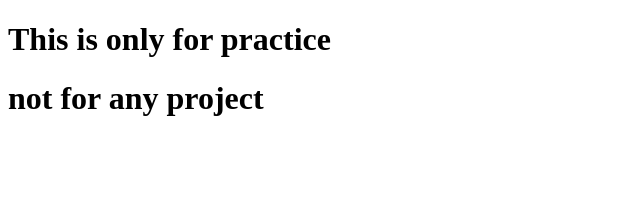
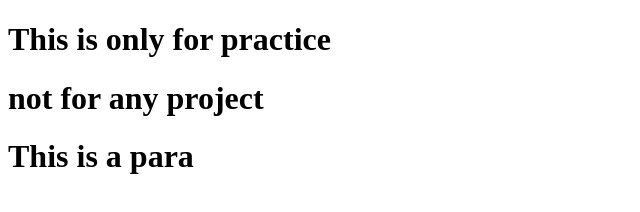
Before and after one commit to ranasanyam/prac, a website: page index.html in a window 1280 px wide. Shown: the whole page, without its empty margins (0-640 px from the left). Drawn offline with Linux system fonts and the light colour scheme.

Commit message:
last commit

```diff
--- a/index.html
+++ b/index.html
@@ -6,5 +6,6 @@
 <body>
 	<h1>This is only for practice</h1>
 	<h1>not for any project</h1>
+	<h1>This is a para</h1>
 </body>
 </html>
```
Also changed, not shown: package.json (added, +24 -0 lines), 2 other files.
